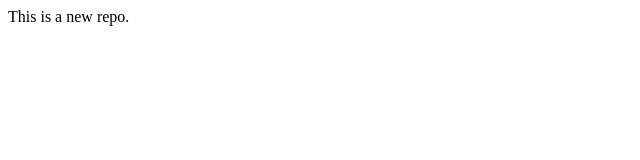
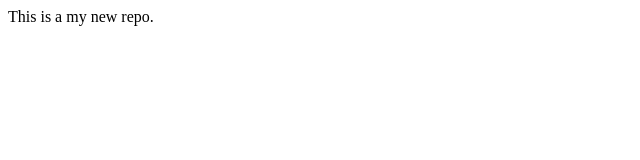
Before and after one commit to AmanKumar-383/localrepo, a plain HTML site: page index.html in a window 1280 px wide. Shown: the full height of the page, 0-640 px from the left. Drawn offline with Linux system fonts and the light colour scheme.

Commit message:
add new word

```diff
--- a/index.html
+++ b/index.html
@@ -1 +1 @@
-<p>This is a new repo.</p>
+<p>This is a  my new repo.</p>
```
